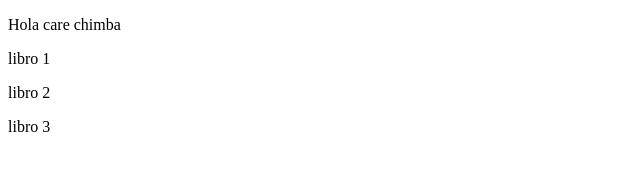
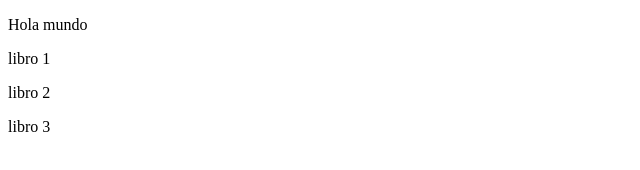
Before and after one commit to hernanSoftDeveloper/LaGranColombia, a plain HTML site: page index.html in a window 1280 px wide. Shown: the full height of the page, 0-640 px from the left. Drawn offline with Linux system fonts and the light colour scheme.

Commit message:
primer commit

```diff
--- a/index.html
+++ b/index.html
@@ -8,7 +8,7 @@
 </head>
 
 <body>
-    <p>Hola care chimba</p>
+    <p>Hola mundo</p>
     <article>
         <p>libro 1</p>
     </article>
```
